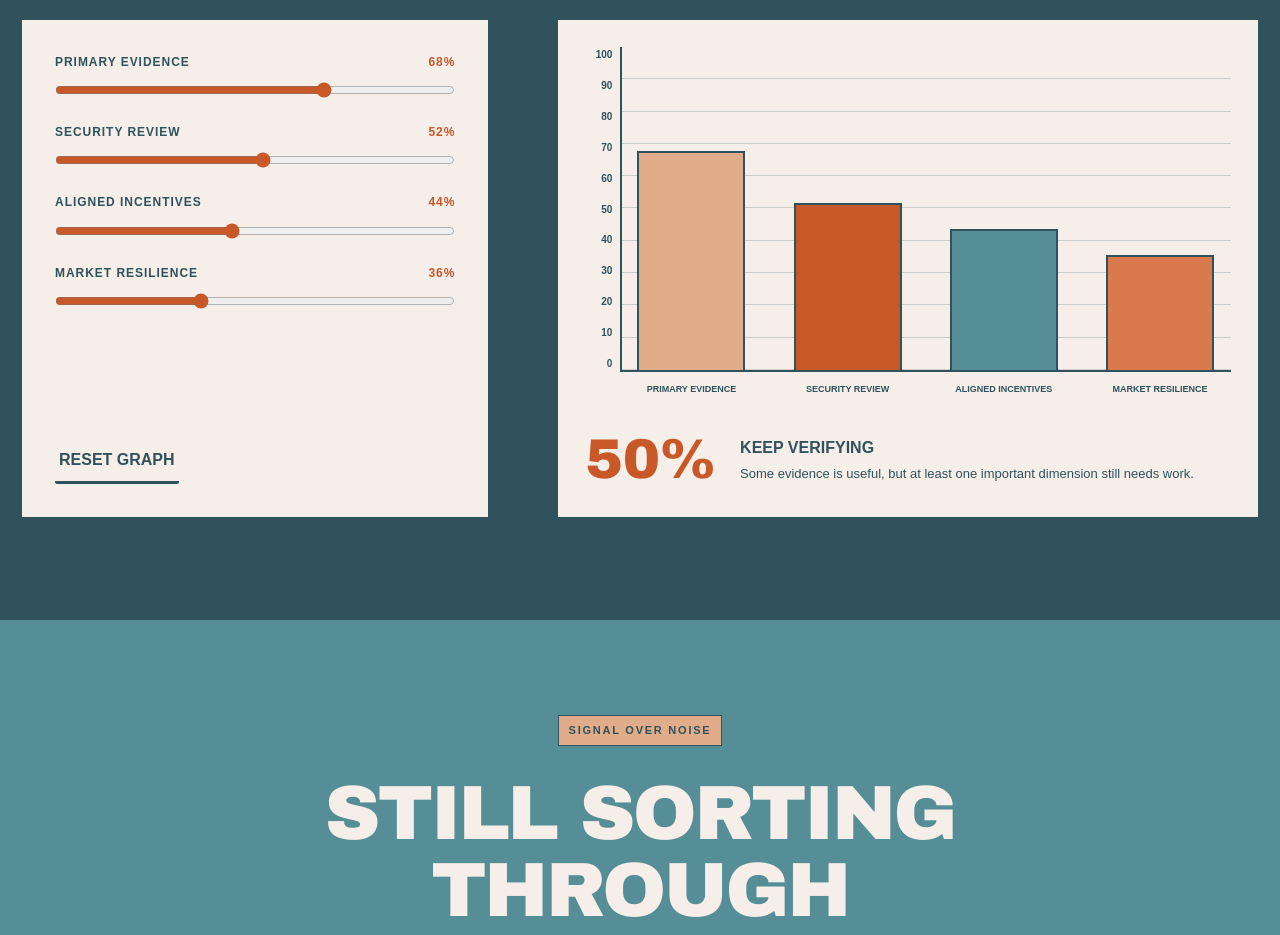
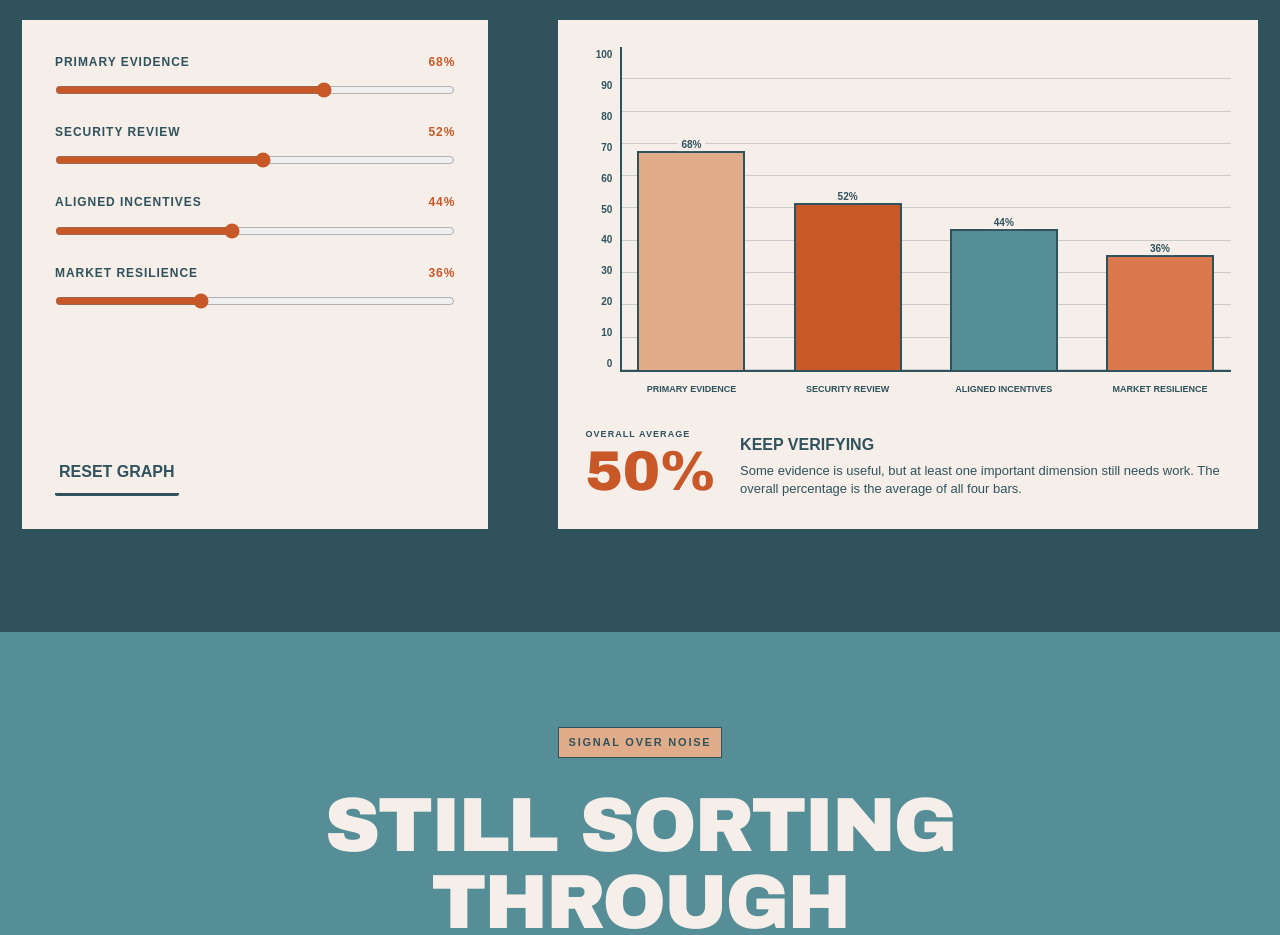
Before and after one commit to mara2360/realtor-ai-assistant, a Next.js app: page /method in a window 1280 px wide. Shown: the part 1980-2915 px from the top of the page. Built offline with nearby package versions, Linux system fonts and the light colour scheme.

Commit message:
Clarify individual graph values and overall average

```diff
--- a/app/globals.css
+++ b/app/globals.css
@@ -129,10 +129,12 @@ footer>small{max-width:none;white-space:nowrap}
 .graph-bars::before{content:"";position:absolute;z-index:0;inset:0 0 35px 0;border-left:2px solid var(--ink);border-bottom:2px solid var(--ink);background-color:var(--cream);background-image:repeating-linear-gradient(to bottom,transparent 0,transparent calc(10% - 1px),rgba(48,82,92,.22) calc(10% - 1px),rgba(48,82,92,.22) 10%);pointer-events:none}
 .graph-column{position:relative;z-index:1;display:grid;grid-template-rows:minmax(0,1fr) 35px;align-items:end;min-width:0}
 .graph-bar{height:100%;display:flex;align-items:flex-end;justify-content:center;padding:0 12%}
-.graph-bar i{display:block;width:100%;border:2px solid var(--ink);transition:height .2s ease}
+.graph-bar i{position:relative;display:block;width:100%;border:2px solid var(--ink);transition:height .2s ease}
+.graph-bar i span{position:absolute;left:50%;top:0;transform:translate(-50%,-115%);padding:1px 4px;background:var(--cream);color:var(--ink);font:900 10px Arial,sans-serif;font-style:normal;white-space:nowrap}
 .graph-column>span{align-self:center;font-size:9px;font-weight:900;line-height:1.2;text-align:center;text-transform:uppercase}
 .graph-reading{grid-column:1/-1;display:flex;align-items:center;gap:24px;padding-top:22px}
-.graph-reading>strong{font:900 56px Arial Black,Arial,sans-serif;color:var(--red)}
+.graph-reading>strong{display:flex;flex-direction:column;font:900 56px Arial Black,Arial,sans-serif;color:var(--red)}
+.graph-reading>strong small{margin-bottom:2px;color:var(--ink);font:900 9px Arial,sans-serif;letter-spacing:.12em;text-transform:uppercase}
 .graph-reading b{text-transform:uppercase}
 .graph-reading p{margin:4px 0 0;font-size:13px;line-height:1.45}
 @media(max-width:900px){.method-graph{padding:70px 0}.method-graph-grid{grid-template-columns:1fr;gap:30px}.graph-panel{grid-template-rows:300px auto}.graph-reading{align-items:flex-start;flex-direction:column;gap:4px}}
--- a/app/method/MethodGraph.tsx
+++ b/app/method/MethodGraph.tsx
@@ -33,8 +33,8 @@ export default function MethodGraph() {
           </div>
           <div className="graph-panel" role="group" aria-label={`Research signal graph. Overall score ${score} percent. ${reading}.`}>
             <div className="graph-scale" aria-hidden="true"><span>100</span><span>90</span><span>80</span><span>70</span><span>60</span><span>50</span><span>40</span><span>30</span><span>20</span><span>10</span><span>0</span></div>
-            <div className="graph-bars" aria-hidden="true">{dimensions.map((dimension) => <div className="graph-column" key={dimension.key}><div className="graph-bar"><i style={{ height: `${values[dimension.key]}%`, background: dimension.color }} /></div><span>{dimension.label}</span></div>)}</div>
-            <div className="graph-reading" aria-live="polite"><strong>{score}%</strong><div><b>{reading}</b><p>{explanation}</p></div></div>
+            <div className="graph-bars" aria-hidden="true">{dimensions.map((dimension) => <div className="graph-column" key={dimension.key}><div className="graph-bar"><i style={{ height: `${values[dimension.key]}%`, background: dimension.color }}><span>{values[dimension.key]}%</span></i></div><span>{dimension.label}</span></div>)}</div>
+            <div className="graph-reading" aria-live="polite"><strong><small>Overall average</small>{score}%</strong><div><b>{reading}</b><p>{explanation} The overall percentage is the average of all four bars.</p></div></div>
           </div>
         </div>
       </div>
```
